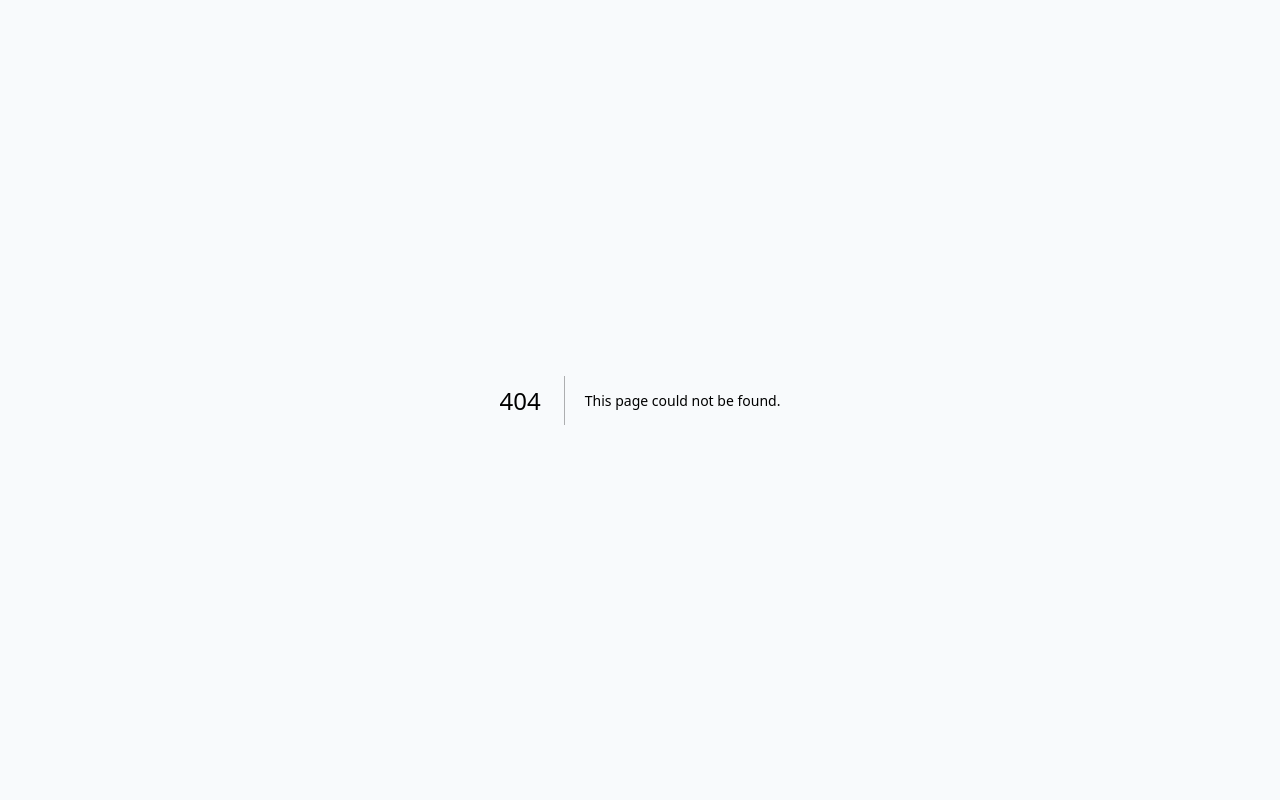
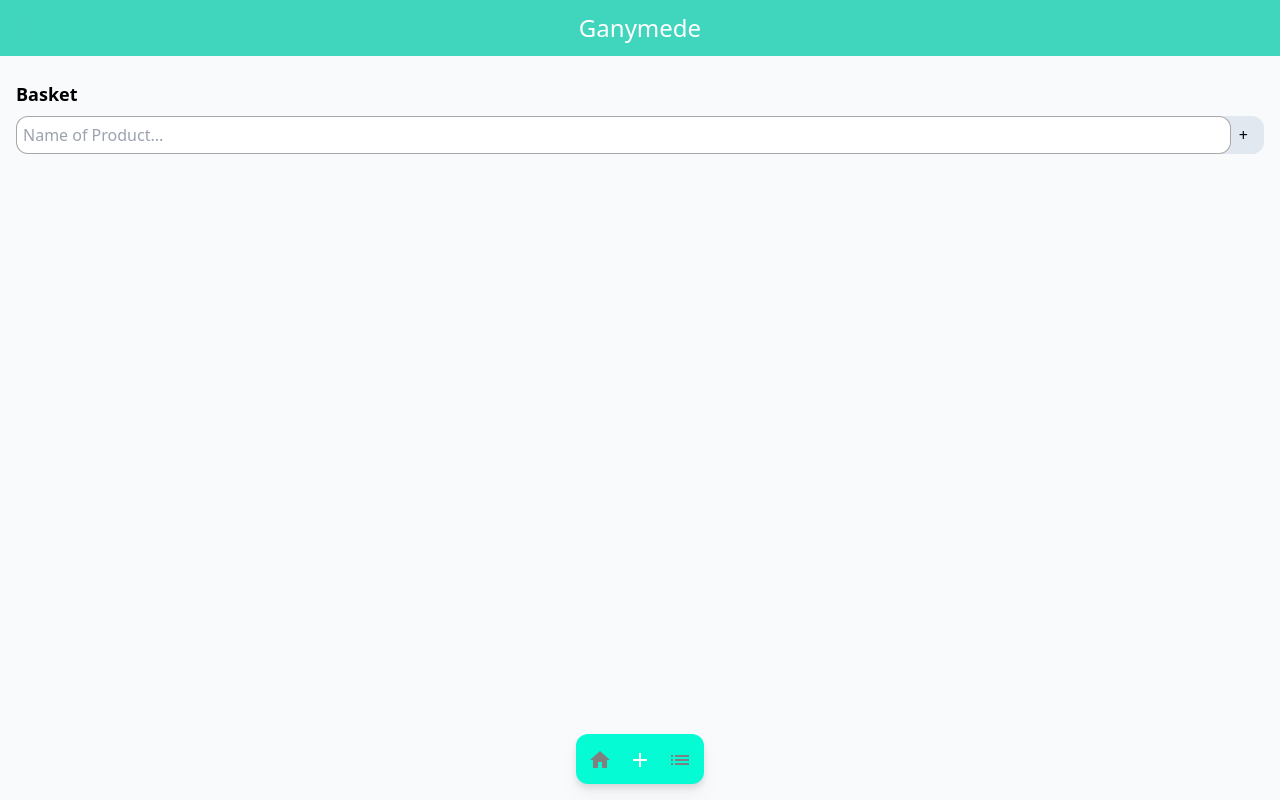
Before and after one commit to bevzzz/hackathon-2023, a Next.js app in the folder ganymede-basket/: page /add in a window 1280 px wide. Before the commit this address had no page. Built offline with nearby package versions, Linux system fonts and the light colour scheme.

Commit message:
feat: bottom nav links

```diff
--- a/ganymede-basket/src/components/footer/BottomNav.tsx
+++ b/ganymede-basket/src/components/footer/BottomNav.tsx
@@ -1,6 +1,7 @@
 import HomeIcon from '@mui/icons-material/Home';
 import AddIcon from '@mui/icons-material/Add';
 import ListIcon from '@mui/icons-material/List';
+import Link from 'next/link';
 
 type TPage = "home" | "add" | "list";
 
@@ -8,9 +9,9 @@ export default function BottomNav(props: { activePage: TPage }): JSX.Element {
     return (
         <div className='fixed w-full bottom-4 flex justify-center'>
             <div className='bg-[#04fbd3] p-3 rounded-xl flex gap-4 drop-shadow-lg'>
-                <HomeIcon htmlColor={props.activePage === "home" ? 'white' : 'grey'}></HomeIcon>
-                <AddIcon htmlColor={props.activePage === "add" ? 'white' : 'grey'}></AddIcon>
-                <ListIcon htmlColor={props.activePage === "list" ? 'white' : 'grey'}></ListIcon>
+                <Link href="/"><HomeIcon htmlColor={props.activePage === "home" ? 'white' : 'grey'}></HomeIcon></Link>
+                <Link href="/add"><AddIcon htmlColor={props.activePage === "add" ? 'white' : 'grey'}></AddIcon></Link>
+                <Link href="/list"><ListIcon htmlColor={props.activePage === "list" ? 'white' : 'grey'}></ListIcon></Link>
             </div>
         </div>
     )
--- /dev/null
+++ b/ganymede-basket/src/pages/add.tsx
@@ -0,0 +1,22 @@
+import { Inter } from 'next/font/google'
+import Shoplist from '@/components/shoplist/Shoplist'
+import BottomNav from '@/components/footer/BottomNav';
+
+const inter = Inter({ subsets: ['latin'] })
+
+export default function Home() {
+  return (
+    <main>
+      <div className='fixed top-0 bg-[#03C9A9]/75 w-full h-14 text-white flex backdrop-blur-md'>
+        <div className='m-auto text-2xl'>
+          Ganymede
+        </div>
+      </div>
+      <div className="mt-20 mb-20 container px-4">
+        <Shoplist></Shoplist>
+      </div>
+
+      <BottomNav activePage='add'></BottomNav>
+    </main>
+  )
+}
--- /dev/null
+++ b/ganymede-basket/src/pages/list.tsx
@@ -0,0 +1,22 @@
+import { Inter } from 'next/font/google'
+import Shoplist from '@/components/shoplist/Shoplist'
+import BottomNav from '@/components/footer/BottomNav';
+
+const inter = Inter({ subsets: ['latin'] })
+
+export default function Home() {
+  return (
+    <main>
+      <div className='fixed top-0 bg-[#03C9A9]/75 w-full h-14 text-white flex backdrop-blur-md'>
+        <div className='m-auto text-2xl'>
+          Ganymede
+        </div>
+      </div>
+      <div className="mt-20 mb-20 container px-4">
+        <Shoplist></Shoplist>
+      </div>
+
+      <BottomNav activePage='list'></BottomNav>
+    </main>
+  )
+}
```
